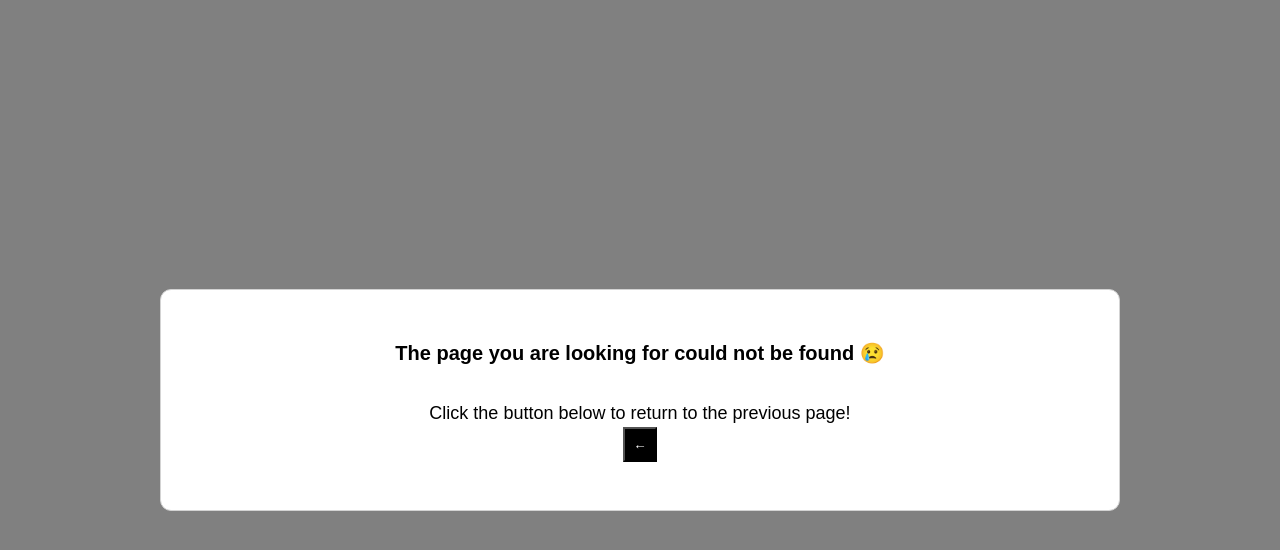
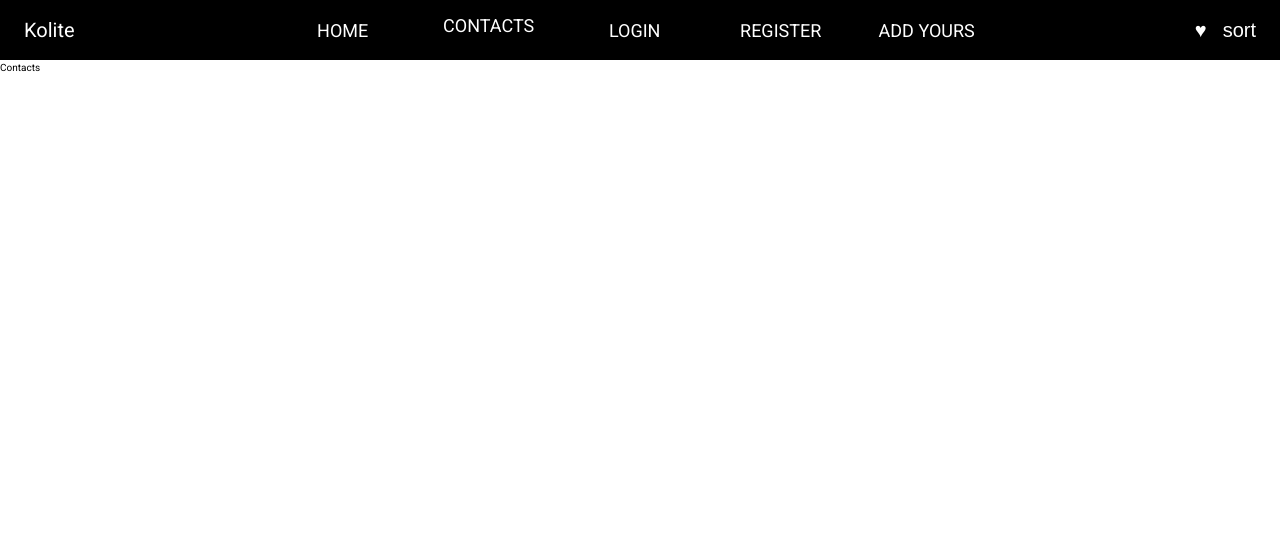
Before and after one commit to KriminalniRazrabotchici/kolite, a React (Vite) app in the folder FrontEnd/: page /contacts in a window 1280 px wide. Shown: the top 550 px of the page. Built offline with nearby package versions, Linux system fonts and the light colour scheme.

Commit message:
demo version of navbar

```diff
--- a/FrontEnd/index.html
+++ b/FrontEnd/index.html
@@ -3,6 +3,11 @@
   <head>
     <meta charset="UTF-8" />
     <meta name="viewport" content="width=device-width, initial-scale=1.0" />
+    <link rel="preconnect" href="https://fonts.googleapis.com" />
+    <link rel="preconnect" href="https://fonts.gstatic.com" crossorigin />
+    <link
+      href="https://fonts.googleapis.com/css2?family=Roboto:ital,wght@0,100;0,300;0,400;0,500;0,700;0,900;1,100;1,300;1,400;1,500;1,700;1,900&display=swap"
+      rel="stylesheet" />
     <title>Kolite</title>
   </head>
   <body>
--- a/FrontEnd/src/App.jsx
+++ b/FrontEnd/src/App.jsx
@@ -5,6 +5,10 @@ import Home from './pages/Home';
 import AppLayout from './ui/AppLayout';
 import PageNotFound from './pages/PageNotFound';
 import GlobalStyles from './styles/GlobalStyles';
+import Contacts from './pages/Contacts';
+import Login from './pages/Login';
+import Register from './pages/Register';
+import AddNew from './pages/AddNew';
 
 function App() {
   return (
@@ -15,10 +19,14 @@ function App() {
           <Route element={<AppLayout />}>
             <Route index element={<Navigate replace to='home' />} />
             <Route path='home' element={<Home />} />
+            <Route path='contacts' element={<Contacts />} />
+            <Route path='login' element={<Login />} />
+            <Route path='register' element={<Register />} />
+            <Route path='publish' element={<AddNew />} />
           </Route>
           <Route path='*' element={<PageNotFound />} />
         </Routes>
-      <Toaster />
+        <Toaster />
       </BrowserRouter>
     </>
   );
--- /dev/null
+++ b/FrontEnd/src/pages/AddNew.jsx
@@ -0,0 +1,5 @@
+function AddNew() {
+  return <div>Add</div>;
+}
+
+export default AddNew;
--- /dev/null
+++ b/FrontEnd/src/pages/Contacts.jsx
@@ -0,0 +1,5 @@
+function Contacts() {
+  return <div>Contacts</div>;
+}
+
+export default Contacts;
--- /dev/null
+++ b/FrontEnd/src/pages/Login.jsx
@@ -0,0 +1,5 @@
+function Login() {
+  return <div>Login</div>;
+}
+
+export default Login;
--- /dev/null
+++ b/FrontEnd/src/pages/Register.jsx
@@ -0,0 +1,5 @@
+function Register() {
+  return <div>Register</div>;
+}
+
+export default Register;
--- a/FrontEnd/src/styles/GlobalStyles.js
+++ b/FrontEnd/src/styles/GlobalStyles.js
@@ -3,7 +3,8 @@ import { createGlobalStyle } from 'styled-components';
 const GlobalStyles = createGlobalStyle`
 
 :root {
-/* define colors */
+--black: #000;
+--white: #fff;
 }
 
 *,
@@ -19,7 +20,7 @@ html {
 }
 
 body {
-  font-family: /* select font-family*/ sans-serif;
+  font-family: "Roboto", sans-serif;
 
   line-height: 1.5;
 
@@ -50,9 +51,3 @@ h6 {
 `;
 
 export default GlobalStyles;
-
-// - FONT SIZE SYSTEM (px)
-// 10 / 12 / 14 / 16 / 18 / 20 / 24 / 30 / 36 / 44 / 52 / 62 / 74 / 86 / 98
-
-// - SPACING SYSTEM (px)
-// 2 / 4 / 8 / 12 / 16 / 24 / 32 / 48 / 64 / 80 / 96 / 128
--- a/FrontEnd/src/ui/NavBar.jsx
+++ b/FrontEnd/src/ui/NavBar.jsx
@@ -1,5 +1,70 @@
+import styled from 'styled-components';
+import { StyledNavLink } from './NavLink';
+
+const Nav = styled.nav`
+  background-color: var(--black);
+  color: var(--white);
+
+  padding: 0 2.4rem;
+
+  font-size: 2rem;
+
+  display: flex;
+  align-items: center;
+  justify-content: space-between;
+
+  height: 6rem;
+`;
+
+const Logo = styled.div``;
+
+const NavItems = styled.ul`
+  display: flex;
+  justify-content: space-between;
+  gap: 1.6rem;
+`;
+
+const Container = styled.div`
+  display: flex;
+  gap: 1.6rem;
+`;
+
+const Button = styled.button`
+  color: var(--white);
+  font-size: 2rem;
+  background: transparent;
+  border: none;
+`;
+
 function NavBar() {
-  return <div>NavBar</div>;
+  return (
+    <Nav>
+      <Logo>
+        <span>Kolite</span>
+      </Logo>
+      <NavItems>
+        <li>
+          <StyledNavLink to='/home'>Home</StyledNavLink>
+        </li>
+        <li>
+          <StyledNavLink to='/contacts'>Contacts</StyledNavLink>
+        </li>
+        <li>
+          <StyledNavLink to='/login'>Login</StyledNavLink>
+        </li>
+        <li>
+          <StyledNavLink to='/register'>Register</StyledNavLink>
+        </li>
+        <li>
+          <StyledNavLink to='/publish'>Add yours</StyledNavLink>
+        </li>
+      </NavItems>
+      <Container>
+        <Button>♥</Button>
+        <Button>sort</Button>
+      </Container>
+    </Nav>
+  );
 }
 
 export default NavBar;
--- /dev/null
+++ b/FrontEnd/src/ui/NavLink.jsx
@@ -0,0 +1,30 @@
+import styled from 'styled-components';
+import { NavLink } from 'react-router-dom';
+
+export const StyledNavLink = styled(NavLink)`
+  text-decoration: none;
+  display: flex;
+  align-items: center;
+  justify-content: center;
+  width: 13rem;
+  height: 4rem;
+
+  text-transform: uppercase;
+  font-size: 1.8rem;
+
+  &:link,
+  &:visited {
+    color: var(--white);
+
+    transition: all 0.5s;
+  }
+
+  &:hover,
+  &:active,
+  &.active:link,
+  &.active:visited {
+    /* text-decoration: line-through; */
+
+    transform: translateY(-0.5rem);
+  }
+`;
```
Also changed, not shown: FrontEnd/src/styles/Systems.txt (added).
